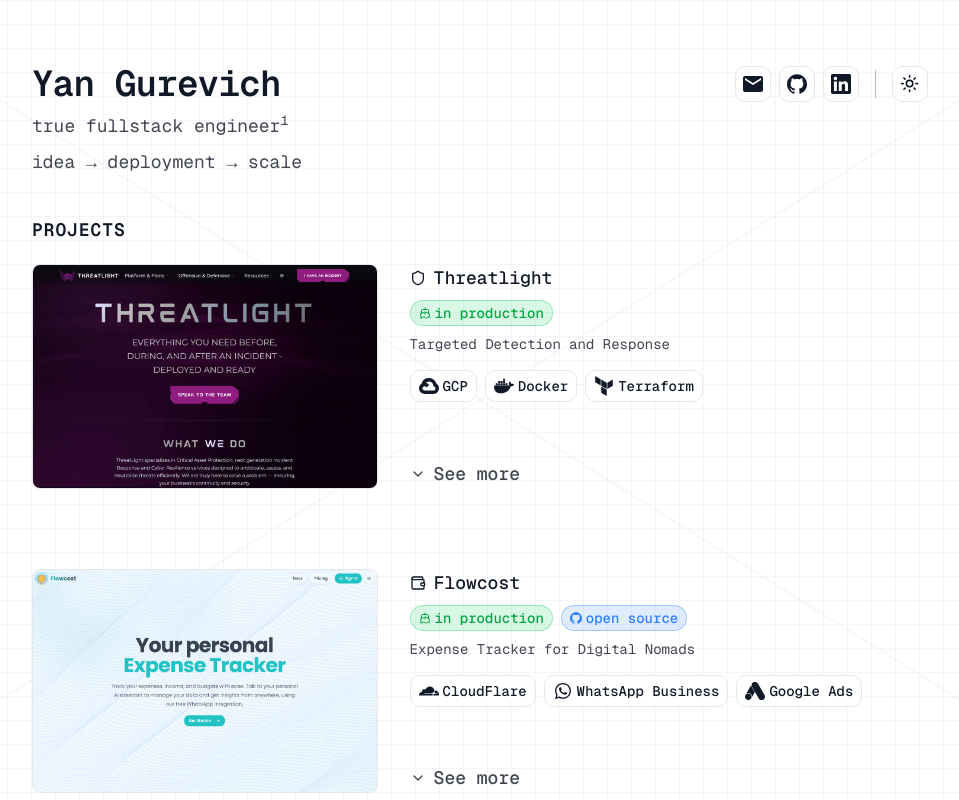
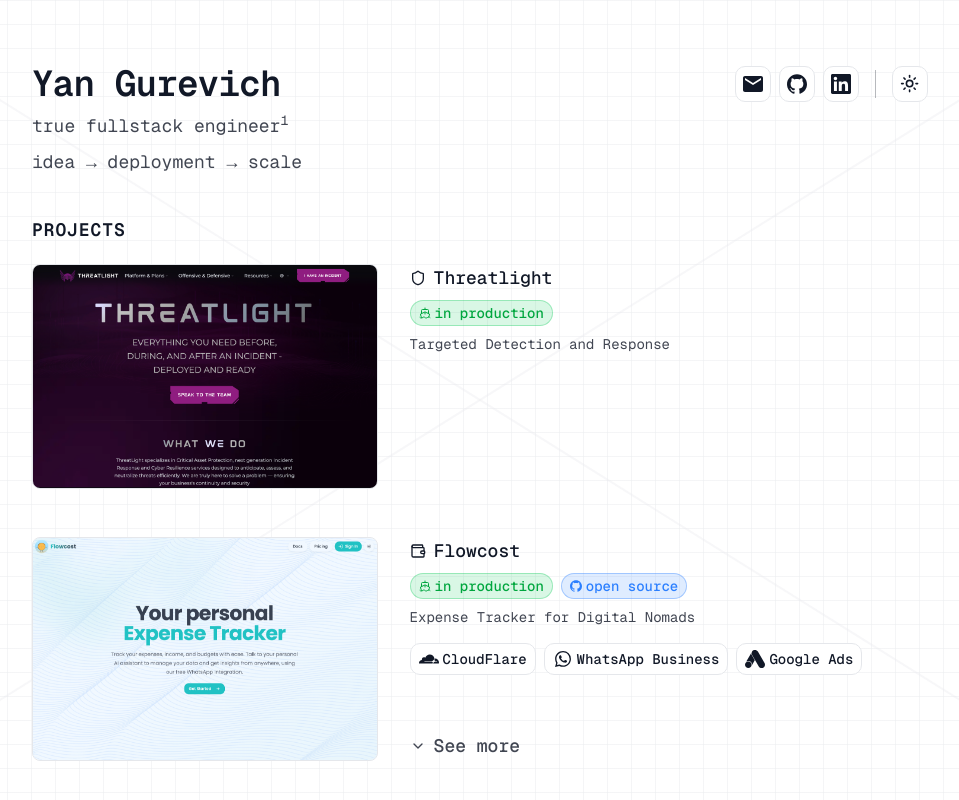
Before and after one commit to yan-vikng-dev/vikng-dev, a Next.js app: page / in a window 1280 px wide. Shown: the whole page, without its empty margins (160-1119 px from the left). Built offline with nearby package versions, Linux system fonts and the light colour scheme.

Commit message:
hide threatlight details

```diff
--- a/src/components/project-list/project-list.tsx
+++ b/src/components/project-list/project-list.tsx
@@ -103,7 +103,7 @@
           </div>
           <p className="text-sm text-foreground/80">{project.description}</p>
 
-          {techChipList(project.techHighlights)}
+          {project.techHighlights.length > 0 ? techChipList(project.techHighlights) : null}
         </div>
 
         {hasExpandedContent ? (
--- a/src/data/projects.tsx
+++ b/src/data/projects.tsx
@@ -81,34 +81,39 @@
 };
 
 export const projects: Project[] = [
+  // Threatlight — tech/roles/achievements kept below for later restore
+  // techHighlights: [
+  //   { label: "GCP", icon: <SiGooglecloud className="size-5" /> },
+  //   { label: "Docker", icon: <SiDocker className="size-5" /> },
+  //   { label: "Terraform", icon: <SiTerraform className="size-5" /> },
+  // ],
+  // allTechnologies: [
+  //   { label: "GCP", icon: <SiGooglecloud className="size-5" /> },
+  //   { label: "Docker", icon: <SiDocker className="size-5" /> },
+  //   { label: "Terraform", icon: <SiTerraform className="size-5" /> },
+  //   { label: "Next.js", icon: <SiNextdotjs className="size-5" /> },
+  //   { label: "Compute Engine", icon: <MonoSvgIcon src="/external_logos/gcp-compute-engine.svg" label="Compute Engine" /> },
+  //   { label: "Monitoring", icon: <MonoSvgIcon src="/external_logos/gcp-monitoring.svg" label="Monitoring" /> },
+  //   { label: "DNS", icon: <SiCloudflare className="size-5" /> },
+  //   { label: "CI/CD", icon: <SiGithubactions className="size-5" /> },
+  //   { label: "Python", icon: <SiPython className="size-5" /> },
+  //   { label: "TypeScript", icon: <SiTypescript className="size-5" /> },
+  // ],
+  // roles: ["Infrastructure as code", "Deployment automation", "Web-based application", "Landing page"],
+  // achievements: [
+  //   "Automated L1 Triage with AI ",
+  //   "Developed web app from start to finish",
+  //   "Integrated web app with existing security tools",
+  // ],
   {
     title: "Threatlight",
     href: "https://threatlight.com",
     description: "Targeted Detection and Response",
     status: "in production",
-    techHighlights: [
-      { label: "GCP", icon: <SiGooglecloud className="size-5" /> },
-      { label: "Docker", icon: <SiDocker className="size-5" /> },
-      { label: "Terraform", icon: <SiTerraform className="size-5" /> },
-    ],
-    allTechnologies: [
-      { label: "GCP", icon: <SiGooglecloud className="size-5" /> },
-      { label: "Docker", icon: <SiDocker className="size-5" /> },
-      { label: "Terraform", icon: <SiTerraform className="size-5" /> },
-      { label: "Next.js", icon: <SiNextdotjs className="size-5" /> },
-      { label: "Compute Engine", icon: <MonoSvgIcon src="/external_logos/gcp-compute-engine.svg" label="Compute Engine" /> },
-      { label: "Monitoring", icon: <MonoSvgIcon src="/external_logos/gcp-monitoring.svg" label="Monitoring" /> },
-      { label: "DNS", icon: <SiCloudflare className="size-5" /> },
-      { label: "CI/CD", icon: <SiGithubactions className="size-5" /> },
-      { label: "Python", icon: <SiPython className="size-5" /> },
-      { label: "TypeScript", icon: <SiTypescript className="size-5" /> },
-    ],
-    roles: ["Infrastructure as code", "Deployment automation", "Web-based application", "Landing page"],
-    achievements: [
-      "Automated L1 Triage with AI ",
-      "Developed web app from start to finish",
-      "Integrated web app with existing security tools",
-    ],
+    techHighlights: [],
+    allTechnologies: [],
+    roles: [],
+    achievements: [],
     images: [{ src: "/projects/threatlight.png", alt: "Threatlight product interface", theme: "any" }],
     icon: <Shield className="size-4" />,
   },
```
